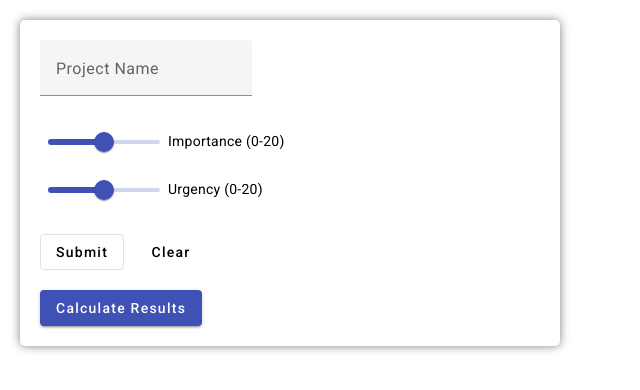
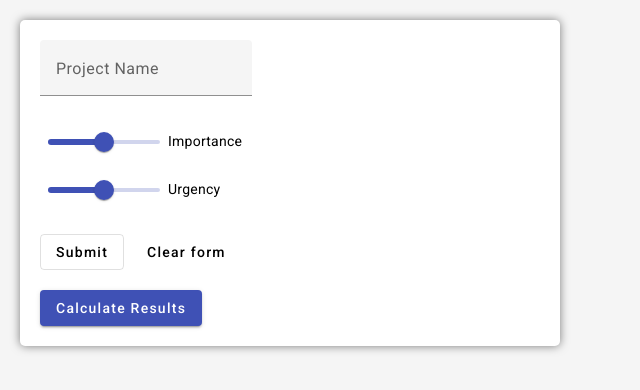
Before and after one commit to smithwithatypo/project_prioritizer_angular, an Angular app: page / in a window 1280 px wide. Shown: the top 390 px of the page, without its empty margins (0-640 px from the left). Built offline with nearby package versions, Linux system fonts and the light colour scheme.

Commit message:
cleaned up copy

```diff
--- a/src/app/input-form/input-form.component.css
+++ b/src/app/input-form/input-form.component.css
@@ -27,3 +27,7 @@
 .buttons-row button {
   margin-right: 15px;
 }
+
+.mat-slider {
+  width: 30px;
+}
--- a/src/app/input-form/input-form.component.html
+++ b/src/app/input-form/input-form.component.html
@@ -11,18 +11,18 @@
         <div>
           <!-- <input type="number" id="importance" formControlName="importance" min="0" max="20"> -->
           <mat-slider discrete min="0" max="20" step="1"><input matSliderThumb [(ngModel)]="importanceValue" name="importance_name"></mat-slider>
-          <label for="importance">Importance (0-20)</label>
+          <label for="importance">Importance</label>
         </div>
 
         <div>
           <!-- <input type="number" id="urgency" formControlName="urgency" min="0" max="20"> -->
           <mat-slider discrete min="0" max="20" step="1"><input matSliderThumb [(ngModel)]="urgencyValue" name="urgency_name"></mat-slider>
-          <label for="urgency">Urgency (0-20)</label>
+          <label for="urgency">Urgency</label>
         </div>
 
         <div class="buttons-row">
           <button mat-stroked-button type="submit">Submit</button>
-          <button mat-button type="button" (click)="onClearForm()">Clear</button>
+          <button mat-button type="button" (click)="onClearForm()">Clear form</button>
         </div>
 
     </form>
@@ -31,7 +31,7 @@
 
 
 
-<div class="container" *ngIf="projects_list.length > 0 && isPopulated">
+<div class="container" *ngIf="projects_list.length > 0">
   <h2>Projects</h2>
   <mat-list>
     <mat-list-item *ngFor="let project of projects_list">
@@ -42,9 +42,9 @@
 
 
 <div class="container" *ngIf="results.length > 0">
-  <h2>Results</h2>
+  <h2>Rankings</h2>
   <mat-list>
     <mat-list-item *ngFor="let result of results">
-      {{ result[1] }}: {{ result[2] }} (Score: {{ result[0] }})
+      {{ result[1] }}:  {{ result[2] }}
     </mat-list-item>
   </mat-list>
--- a/src/app/input-form/input-form.component.ts
+++ b/src/app/input-form/input-form.component.ts
@@ -1,5 +1,4 @@
 import { Component } from '@angular/core';
-// import { FormBuilder, FormGroup, Validators } from '@angular/forms';
 
 
 @Component({
@@ -14,7 +13,6 @@ export class InputFormComponent {
   projectNameValue: string = '';
   importanceValue: any = 10;
   urgencyValue: any = 10;
-  isPopulated: boolean = false;
 
   onSubmit() {
     this.projects_list.push(
@@ -22,25 +20,8 @@ export class InputFormComponent {
       "importance": this.importanceValue,
       "urgency": this.urgencyValue}
       );
-    this.isPopulated = true;
   }
 
-  // constructor(private fb: FormBuilder) {
-  //   this.projectForm = this.fb.group({
-  //     project_name: ['', Validators.required],
-  //     importance: [0, Validators.required],
-  //     urgency: [0, Validators.required]
-  //   });
-  //  }
-
-
-  // onSubmit() {
-  //   if (this.projectForm.valid) {
-  //     const formValues = this.projectForm.value;
-  //     this.projects_list.push(formValues);
-  //     console.log(this.projects_list);
-  //   }
-  // }
 
   onClearForm() {
     this.projectNameValue = '';
--- a/src/styles.css
+++ b/src/styles.css
@@ -7,4 +7,5 @@ body {
 body {
   margin: 0;
   font-family: Roboto, "Helvetica Neue", sans-serif;
+  background-color: whitesmoke;
 }
```
